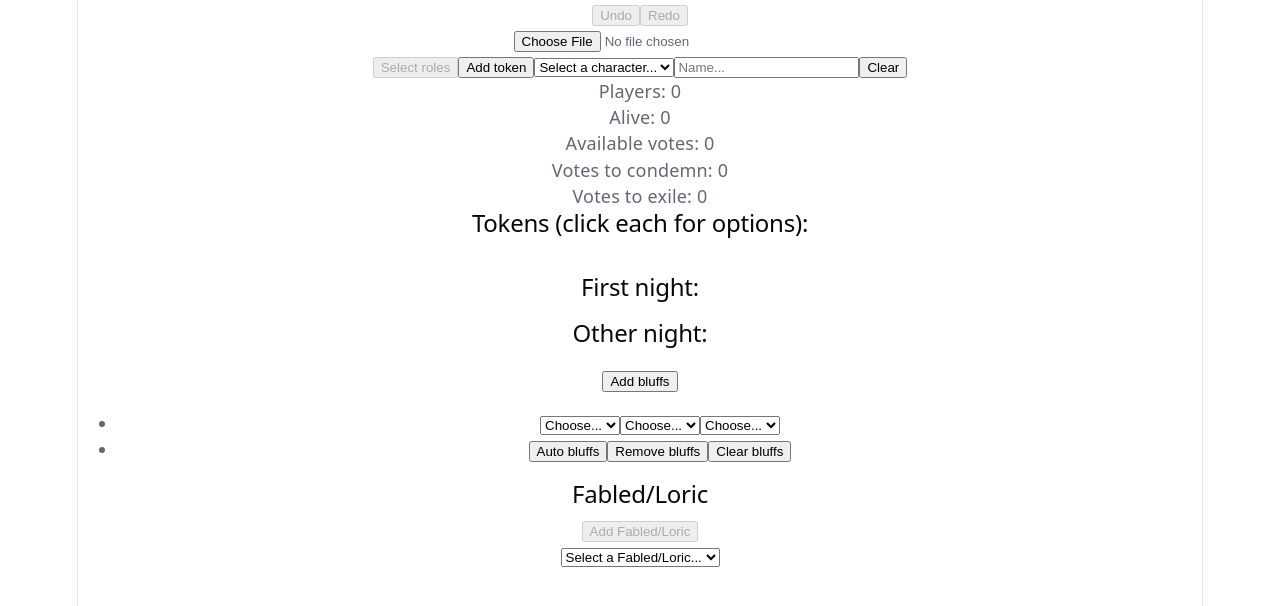
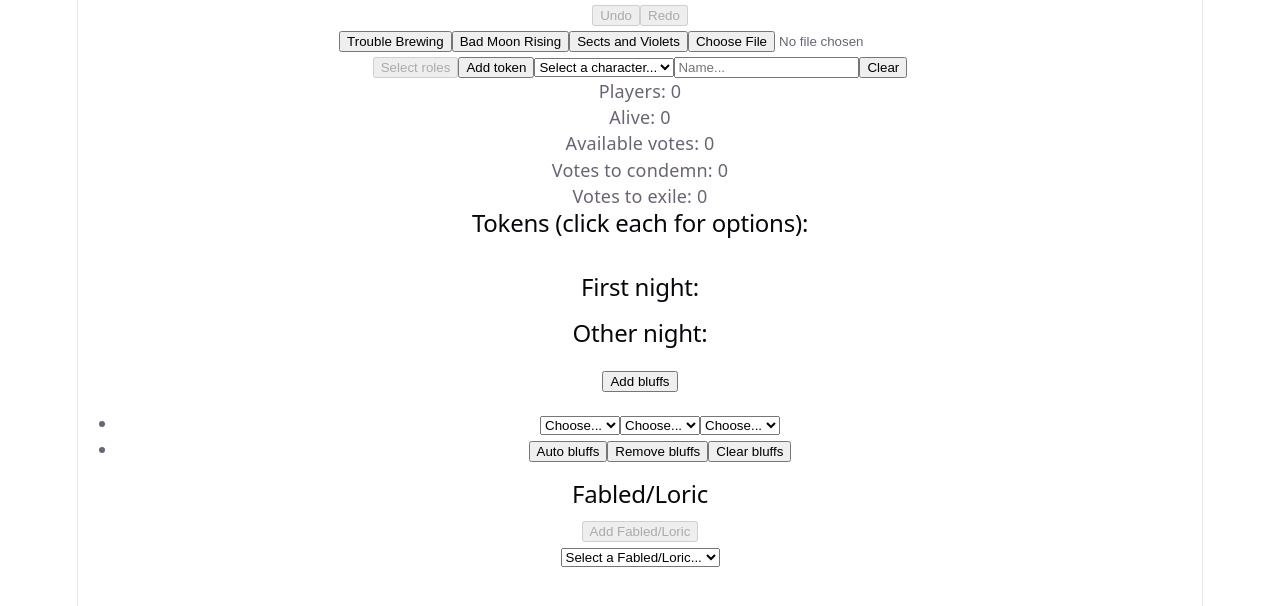
Before and after one commit to jam3sUW/botcapp, a React (Vite) app: page / in a window 1280 px wide. Shown: the top 606 px of the page. Built offline with nearby package versions, Linux system fonts and the light colour scheme.

Commit message:
Add offical script buttons

```diff
--- a/src/ScriptLoader.tsx
+++ b/src/ScriptLoader.tsx
@@ -1,6 +1,7 @@
 import type { GrimAction } from "./Grimoire";
 import React, { useState } from "react";
 import { loadScript } from "./Scripts";
+import officalScripts from "./data/scripts.json"
 
 interface ScriptLoaderProps {
     dispatch: React.Dispatch<GrimAction>
@@ -29,6 +30,9 @@ export default function ScriptLoader({ dispatch }: ScriptLoaderProps) {
 
     return (
         <div>
+            <button onClick={() => dispatch({ type: "setScript", "script": officalScripts.tb })}>Trouble Brewing</button>
+            <button onClick={() => dispatch({ type: "setScript", "script": officalScripts.bmr })}>Bad Moon Rising</button>
+            <button onClick={() => dispatch({ type: "setScript", "script": officalScripts.snv })}>Sects and Violets</button>
             <input type="file" accept=".json" onChange={handleFileUpload} />
             {error && <p style={{ color: "red" }}>{error}</p>}
         </div>
--- /dev/null
+++ b/src/data/scripts.json
@@ -0,0 +1,107 @@
+{
+    "tb": {
+        "characterIds": [
+            "washerwoman",
+            "librarian",
+            "investigator",
+            "chef",
+            "empath",
+            "fortuneteller",
+            "undertaker",
+            "monk",
+            "ravenkeeper",
+            "virgin",
+            "slayer",
+            "soldier",
+            "mayor",
+            "butler",
+            "drunk",
+            "recluse",
+            "saint",
+            "poisoner",
+            "spy",
+            "scarletwoman",
+            "baron",
+            "imp",
+            "bureaucrat",
+            "thief",
+            "gunslinger",
+            "scapegoat",
+            "beggar"
+        ],
+        "name": "Trouble Brewing",
+        "author": "The Pandemonium Institute"
+    },
+    "bmr": {
+        "characterIds": [
+            "grandmother",
+            "sailor",
+            "chambermaid",
+            "exorcist",
+            "innkeeper",
+            "gambler",
+            "gossip",
+            "courtier",
+            "professor",
+            "minstrel",
+            "tealady",
+            "pacifist",
+            "fool",
+            "tinker",
+            "moonchild",
+            "goon",
+            "lunatic",
+            "godfather",
+            "devilsadvocate",
+            "assassin",
+            "mastermind",
+            "zombuul",
+            "pukka",
+            "shabaloth",
+            "po",
+            "apprentice",
+            "matron",
+            "voudon",
+            "judge",
+            "bishop"
+        ],
+        "name": "Bad Moon Rising",
+        "author": "The Pandemonium Institute"
+    },
+    "snv": {
+        "characterIds": [
+            "clockmaker",
+            "dreamer",
+            "snakecharmer",
+            "mathematician",
+            "flowergirl",
+            "towncrier",
+            "oracle",
+            "savant",
+            "seamstress",
+            "philosopher",
+            "artist",
+            "juggler",
+            "sage",
+            "mutant",
+            "sweetheart",
+            "barber",
+            "klutz",
+            "eviltwin",
+            "witch",
+            "cerenovus",
+            "pithag",
+            "fanggu",
+            "vigormortis",
+            "nodashii",
+            "vortox",
+            "butcher",
+            "bonecollecter",
+            "harlot",
+            "barista",
+            "deviant"
+        ],
+        "name": "Sects and Violets",
+        "author": "The Pandemonium Institute"
+    }
+}
```
